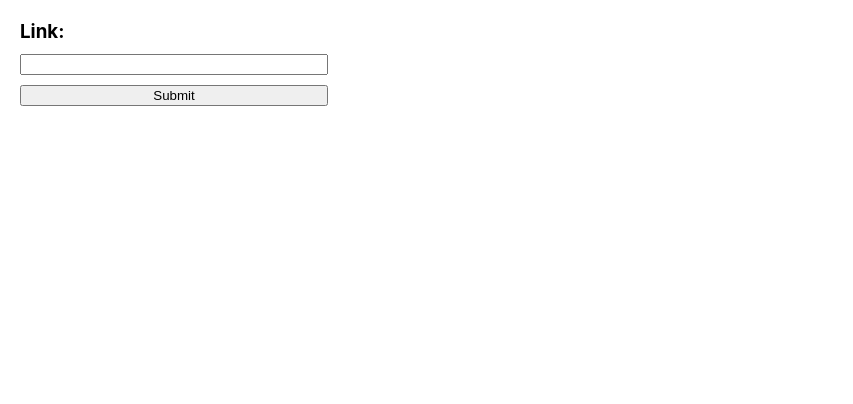
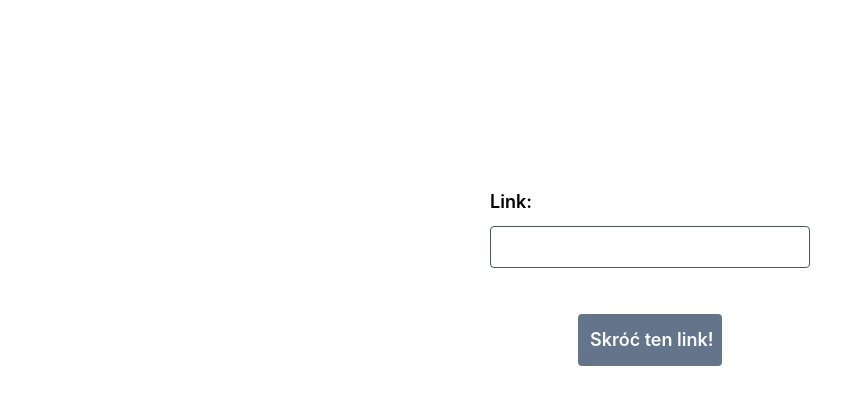
Before and after one commit to exnext/tinyjacob-front, a React (Create React App) app: page / in a window 1280 px wide. Shown: the top 404 px of the page, without its empty margins (0-853 px from the left). Built offline with nearby package versions, Linux system fonts and the light colour scheme.

Commit message:
użycie Tailwind do ostylowania komponentów

```diff
--- a/src/App.css
+++ /dev/null
@@ -1,18 +0,0 @@
-* {
-  margin: 0;
-}
-.Form {
-  display: flex;
-  flex-direction: column;
-  gap: 10px;
-  width: fit-content;
-  padding: 20px 0 0 20px;
-}
-.container {
-  display: flex;
-  gap: 10px;
-  padding: 20px 0 0 20px;
-}
-.link {
-  width: 300px;
-}
--- a/src/App.js
+++ b/src/App.js
@@ -1,4 +1,3 @@
-import './App.css';
 import React from "react";
 import { Routes, Route } from 'react-router-dom';
 import Tiny from './components/Tiny'
--- a/src/components/Messy.js
+++ b/src/components/Messy.js
@@ -1,27 +1,28 @@
 import React, { useState } from "react";
 import axios from "axios";
 import { useNavigate } from "react-router-dom";
+import Error from "./common/Error";
 
 function Messy() {
-  const [link, setLink] = useState('');
-  const [error, setError] = useState('');
+  const [link, setLink] = useState("");
+  const [error, setError] = useState("");
   const navigate = useNavigate();
 
   return (
     <>
       <form
-        className="Form"
+        className="h-2/3 pt-5 pl-5 flex flex-col flex-wrap items-center justify-center gap-5 text-lg"
         onSubmit={(e) => {
           e.preventDefault();
           axios.post("http://localhost:3001/link/link", { link: link })
             .then((res) => {
               switch (res.data.error) {
-                case 'dbConnection':
-                  setError('Brak połączenia z bazą danych');
+                case "dbConnection":
+                  setError("Brak połączenia z bazą danych");
                   setTimeout(window.location.reload(), 10 * 1000);
                   break;
-                case 'notALink':
-                  setError('Podany link jest niepoprawny');
+                case "notALink":
+                  setError("Podany link jest niepoprawny");
                   break;
                 default:
                   navigate(`/tiny/${res.data.content}`);
@@ -29,27 +30,32 @@ function Messy() {
               }
             })
             .catch((error) => {
-              setError('Brak połączenia z serwerem');
+              setError("Brak połączenia z serwerem");
             });
         }}
-        >
-        <h3>Link:</h3>
-        <label>
+      >
+        <label className="flex flex-col gap-2.5 font-semibold">
+          Link:
           <input
             required
             type="text"
             name="url"
-            className="link"
+            className="form-input w-80 rounded border-gray-600 focus:border-slate-600 focus:ring-slate-600 font-normal"
             value={link}
             onChange={(e) => {
               setLink(e.target.value);
+              setError("");
             }}
-            />
+          />
+          <Error error={error} />
         </label>
-        <input type="submit" />
+        <input
+          type="submit"
+          className="form-submit w-36"
+          value={"Skróć ten link!"}
+        />
       </form>
-      <div className="container" style={{color: 'red'}}>{error}</div>
-      </>
+    </>
   );
 }
 
--- a/src/components/Redirect.js
+++ b/src/components/Redirect.js
@@ -1,47 +1,55 @@
-import React, { useEffect, useState } from "react";
+import React, { useEffect, useState, useRef } from "react";
 import { useParams, Link } from "react-router-dom";
 import axios from "axios";
+import { FontAwesomeIcon } from "@fortawesome/react-fontawesome";
+import { faSpinner } from "@fortawesome/free-solid-svg-icons";
 
 function Redirect() {
   const hash = useParams();
-  const [link, setLink] = useState('');
-  const [error, setError] = useState('');
+  const [link, setLink] = useState("");
+  const [error, setError] = useState("");
+  let elements;
+  let timer = useRef(null);
 
   useEffect(() => {
+    clearTimeout(timer.current);
     axios.post("http://localhost:3001/hash/hash", { hash: hash.h })
       .then((res) => {
-        if (res.data.error === 'unknownHash')
-          setError('Nieprawidłowy link');
-        else if (res.data.error === 'dbConnection') {
-          setError('Brak połączenia z bazą danych');
-          setTimeout(window.location.reload(), 10 * 1000);
+        if (res.data.error === "unknownHash")
+          setError("Nieprawidłowy link");
+        else if (res.data.error === "dbConnection") {
+          setError("Brak połączenia z bazą danych");
+          timer.current = setTimeout(window.location.reload(), 10 * 1000);
         } else {
           setLink(res.data.content);
-          setTimeout(() => {
+          timer.current = setTimeout(() => {
             window.location.replace(res.data.content);
           }, 3 * 1000);
         }
       })
       .catch((error) => {
-        setError('Brak połączenia z serwerem');
+        setError("Brak połączenia z serwerem");
+        timer.current = setTimeout(window.location.reload(), 10 * 1000);
       });
   }, [hash]);
 
-  if (error !== '') {
+  if (error !== "")
+    elements = (
+      <>
+        <span>{error}</span>
+        Przejdź na stronę główną i <Link to={"/"}> spróbuj stworzyć swój własny, krótki link.</Link>
+      </>
+    );
+  else
+    elements = (
+      <>
+        <span>Dziękujemy za korzystanie z naszego serwisu</span>
+        <span>Następuje przekierowanie do strony: <span className="underline">{link}</span></span>
+        <FontAwesomeIcon icon={faSpinner} className="animate-spin text-6xl mt-8 text-slate-600"/>
+      </>
+    );
 
-    return (
-      <div className="container">
-        {error}. Przejdź na stronę główną i<Link to={'/'}> spróbuj stworzyć swój własny, krótki link.</Link>
-      </div>
-    );
-  }
-
-  return (
-    <div className="container">
-      Dziękujemy za korzystanie z naszeg serwisu :D <br/>
-      Następuje przekierowanie do strony: {link}
-    </div>
-  );
+  return <div className="h-2/3 flex flex-col gap-4 justify-center items-center text-2xl">{elements}</div>;
 }
 
 export default Redirect;
--- a/src/components/Tiny.js
+++ b/src/components/Tiny.js
@@ -1,18 +1,36 @@
-import React from "react";
+import React, { useEffect, useState, useRef } from "react";
 import { useParams, Link } from "react-router-dom";
+import { FontAwesomeIcon } from "@fortawesome/react-fontawesome";
+import { faArrowUpRightFromSquare } from "@fortawesome/free-solid-svg-icons";
 
 function Tiny() {
   const hash = useParams();
+  const [elements, setElements] = useState(<></>);
+  let timer = useRef(null);
 
-  if (hash.h === "false")
-    return <div className="Container">Błąd połączenia</div>;
+  useEffect(() => {
+    clearTimeout(timer.current);
+    if (hash.h === "false") {
+      setElements(<h2 className="text-red-500">Błąd połączenia</h2>);
+      timer.current = setTimeout(() => {
+        window.location.reload()
+      }, (10 * 1000));
+    } else {
+      setElements(
+        <>
+          <h2 className="font-semibold t">Twój skrócony link to:</h2>
+          <Link className="text-blue-700 hover:text-blue-800" to={"/" + hash.h}>
+            <FontAwesomeIcon icon={faArrowUpRightFromSquare} />{" "}
+            <span className="underline">http://localhost:3000/{hash.h}</span>
+          </Link>
+        </>
+      );
+    }
+}, [hash.h, timer])
 
   return (
-    <div className="Container">
-      Twój skrócony link to:{" "}
-      <Link to={"/" + hash.h}>
-        localhost:3000/{hash.h}
-      </Link>
+    <div className="h-2/3 flex flex-col gap-2 justify-center items-center text-2xl">
+      {elements}
     </div>
   );
 }
--- /dev/null
+++ b/src/components/common/Error.js
@@ -0,0 +1,15 @@
+import React from 'react';
+import { FontAwesomeIcon } from '@fortawesome/react-fontawesome';
+import { faTriangleExclamation } from '@fortawesome/free-solid-svg-icons';
+
+export default function Error({ error }) {
+
+  if (error !== '')
+    return (
+      <span className="h-4 w-full text-center text-sm text-red-500"><FontAwesomeIcon icon={faTriangleExclamation} /> {error} <FontAwesomeIcon icon={faTriangleExclamation} /></span>
+    );
+  else
+    return (
+      <span className="h-4 text-sm"></span>
+    );
+}
--- a/src/index.css
+++ b/src/index.css
@@ -1,13 +1,12 @@
-body {
+@tailwind base;
+@tailwind components;
+@tailwind utilities;
+
+body, #root {
   margin: 0;
-  font-family: -apple-system, BlinkMacSystemFont, 'Segoe UI', 'Roboto', 'Oxygen',
-    'Ubuntu', 'Cantarell', 'Fira Sans', 'Droid Sans', 'Helvetica Neue',
-    sans-serif;
-  -webkit-font-smoothing: antialiased;
-  -moz-osx-font-smoothing: grayscale;
+  @apply h-screen;
 }
 
-code {
-  font-family: source-code-pro, Menlo, Monaco, Consolas, 'Courier New',
-    monospace;
+.form-submit {
+  @apply p-3 rounded bg-slate-500 hover:bg-slate-600 text-slate-50 font-semibold;
 }
--- /dev/null
+++ b/tailwind.config.js
@@ -0,0 +1,18 @@
+/** @type {import('tailwindcss').Config} */
+module.exports = {
+  content: [
+    "./src/**/*.{js,jsx,ts,tsx}",
+  ],
+  theme: {
+    extend: {
+      fontFamily: {
+        sans: ['-apple-system', 'BlinkMacSystemFont', 'Segoe UI', 'Roboto', 'Oxygen',
+        'Ubuntu', 'Cantarell', 'Fira Sans', 'Droid Sans', 'Helvetica Neue',
+        'sans-serif']
+      }
+    },
+  },
+  plugins: [
+    require('@tailwindcss/forms'),
+  ],
+}
```
Also changed, not shown: package.json (+7 -0 lines), public/index.html (+0 -10 lines), 1 other file (tests, documents, lock files or other folders).
